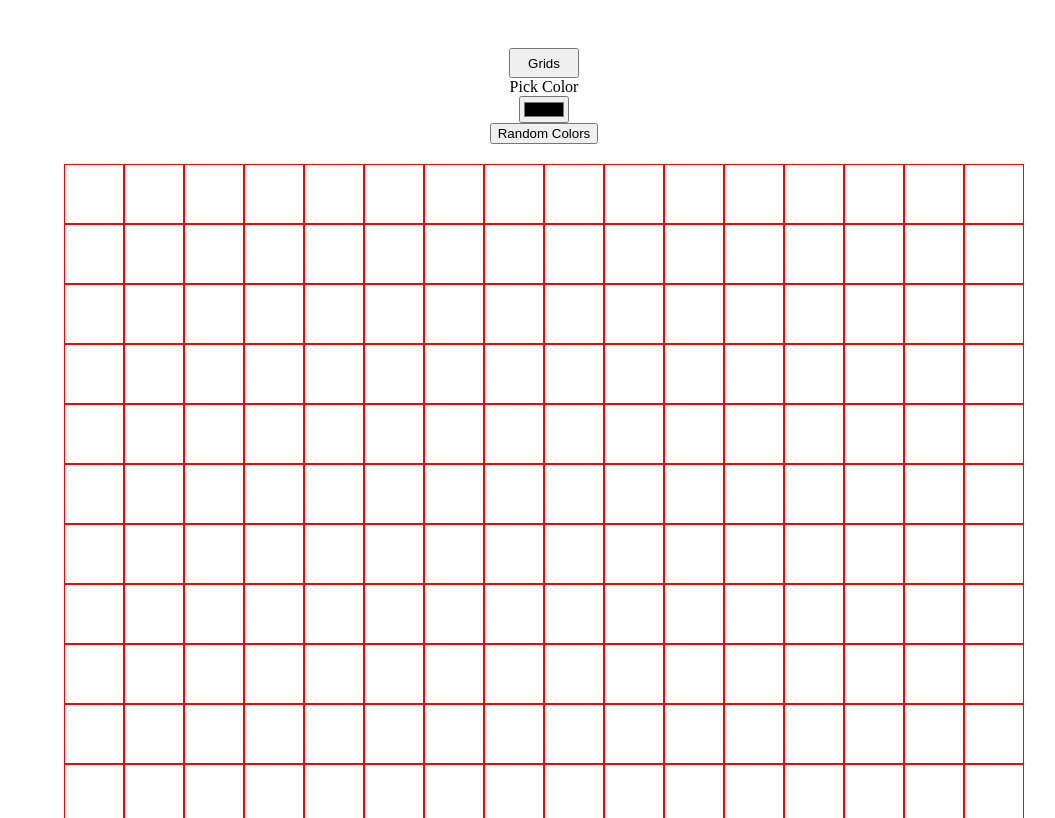
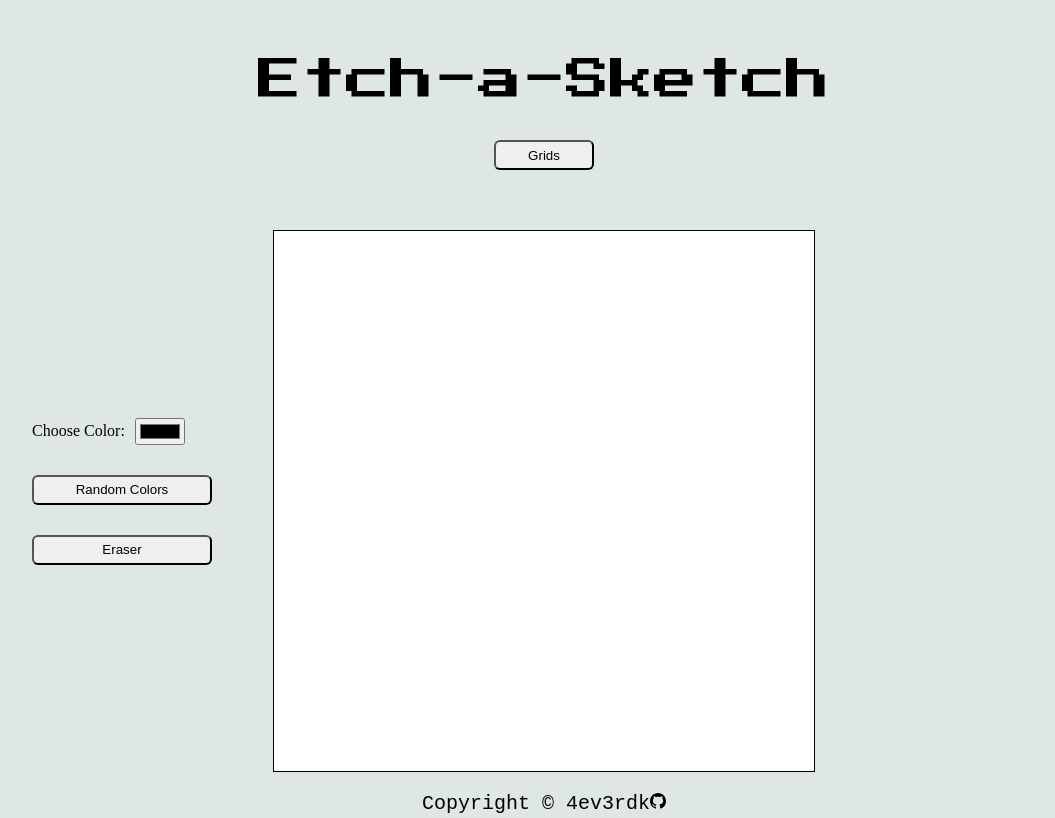
Before and after one commit to 4ev3rdk/etch-a-sketch, a plain HTML site: page index.html in a window 1280 px wide. Shown: the top 818 px of the page, without its empty margins (96-1151 px from the left). Drawn offline with Linux system fonts and the light colour scheme.

Commit message:
Added styling and footer for better visuals

```diff
--- a/index.html
+++ b/index.html
@@ -5,17 +5,42 @@
     <meta charset="UTF-8">
     <meta name="viewport" content="width=device-width, initial-scale=1.0">
     <title>Etch-a-Sketch</title>
+    <link rel="preconnect" href="https://fonts.googleapis.com">
+    <link rel="preconnect" href="https://fonts.gstatic.com" crossorigin>
+    <link
+        href="https://fonts.googleapis.com/css2?family=Press+Start+2P&family=Roboto+Mono:ital,wght@0,100..700;1,100..700&family=Special+Elite&display=swap"
+        rel="stylesheet">
     <link rel="stylesheet" href="./style.css">
     <script defer src="./javascript.js">
+
     </script>
 </head>
 
 <body>
+    <div id="header">Etch-a-Sketch</div>
+
+
     <div class="main">
+
         <button id="gridNo">Grids</button>
-        Pick Color <input type="color" id="colorPicker">
-        <button id="random">Random Colors</button>
-        <div id="container-grid"></div>
+        <div id="hero">
+            <div class="left">
+                <div class="label">
+                    <label for="colorPicker">Choose Color: </label>
+                    <input type="color" id="colorPicker">
+                </div>
+                <button id="random">Random Colors</button>
+                <button id="eraser">Eraser</button>
+            </div>
+            <div class="right">
+                <div id="container-grid"></div>
+            </div>
+        </div>
+    </div>
+
+    <div class="footer">
+        Copyright © 4ev3rdk <a href="https:github.com/4ev3rdk" targer="_blank"> <img id="github-logo"
+                src="./github.svg"></a>
     </div>
 </body>
 
--- a/javascript.js
+++ b/javascript.js
@@ -2,14 +2,14 @@
 
 const container_grid = document.querySelector("#container-grid");
 let no = 16;
-function createGrid() {
+function createGrid(b) {
     for (let i = 0; i < no * no; i++) {
 
         const square = document.createElement("div");
         square.classList.add("square");
         container_grid.append(square);
 
-        let size = 960 / no;
+        let size = 500 / no;
         square.style.height = size + "px";
         square.style.width = size + "px";
 
@@ -28,22 +28,34 @@ colorPicker.addEventListener("input", () => {
 });
 
 //mouseover and color
+
 const squareColor = document.querySelectorAll(".square");
 function changeColor() {
+
+    // if (!mouseDown) {
+    //     return;
+    // }
+
     // let random = randomColor();
     if (color === "random") {
         this.style.background = randomColor();
     }
+    // else if(color==="white")
     else {
         this.style.background = color;
 
     }
+
+
     // let current = Number(this.style.opacity);
     // this.style.opacity = current + 0.1;
 }
 
 for (let square of squareColor) {
+
     square.addEventListener("mouseover", changeColor);
+    // square.addEventListener("mouseDown", changeColor)
+
 
 }
 
@@ -78,7 +90,8 @@ function changeGrid() {
 
         container_grid.append(square);
         square.addEventListener("mouseover", changeColor);
-        let size = 960 / no;
+        // square.addEventListener("touchmove", changeColor);
+        let size = 500 / no;
         square.style.height = size + "px";
         square.style.width = size + "px";
     }
@@ -95,3 +108,13 @@ const randomclr = document.querySelector("#random");
 randomclr.addEventListener("click", () => {
     color = "random";
 });
+
+const eraser = document.querySelector("#eraser");
+
+eraser.addEventListener("click", () => color = "white");
+
+let mouseDown = false;
+
+
+// document.addEventListener("mousedown", () => mouseDown = true);
+// document.addEventListener("mouseup", () => mouseDown = false);
--- a/style.css
+++ b/style.css
@@ -1,33 +1,126 @@
+body {
+    margin: 0;
+    height: 100vh;
+    color: white;
+    background-color: rgb(223, 230, 230);
+
+}
+
 .main {
 
     display: flex;
     justify-content: center;
     flex-direction: column;
     align-items: center;
+    width: 100%;
+
+
+
+}
+
+#hero {
+    display: flex;
+    gap: 50px;
+    justify-content: center;
+    align-items: center;
+
+    padding: 20px
+}
+
+.label {
+    display: flex;
+    align-items: center;
+    gap: 10px;
+    color: black;
+}
+
+.left,
+.right {}
+
+
+.left {
+    display: flex;
+    flex-direction: column;
+    gap: 30px;
+    left: 10%;
+    position: absolute;
+    width: 180px;
+}
+
+#header {
+    margin-top: 40px;
+    width: 100%;
+    height: 80px;
+    display: flex;
+    justify-content: center;
+    align-items: center;
+    font-size: 44px;
+    font-family: "Press Start 2P", system-ui;
+    color: black;
+    font-weight: 100;
+    text-align: center;
+
 
 }
 
 #gridNo {
-    margin-top: 40px;
-    width: 70px;
+    margin: 20px;
+    width: 100px;
     height: 30px;
-
+    border-radius: 6px;
 }
 
 #container-grid {
     margin: auto;
     margin-top: 20px;
-    height: 960px;
-    width: 960px;
+    height: 500px;
+    width: 500px;
     display: flex;
     flex-wrap: wrap;
+    border: 1px solid black;
+    padding: 20px;
+    background-color: white;
+
 }
 
 .square {
     /* height: 60px;
     width: 60px; */
     box-sizing: border-box;
-    border: 1px solid red;
+    /* border: 0.1px solid grey; */
     display: inline-block;
 
 }
+
+#random {
+    border-radius: 6px;
+    height: 30px;
+
+
+
+}
+
+#eraser {
+    border-radius: 6px;
+    height: 30px;
+
+}
+
+#gridNo:hover,
+#eraser:hover,
+#random:hover,
+#colorPicker:hover {
+    transform: scale(1.1);
+}
+
+.footer {
+    display: flex;
+    justify-content: center;
+    font-size: 20px;
+    font-family: 'Courier New', Courier, monospace;
+    color: black
+}
+
+#github-logo:hover {
+    transform: scale(1.1);
+}
```
Also changed, not shown: github.svg (added).
